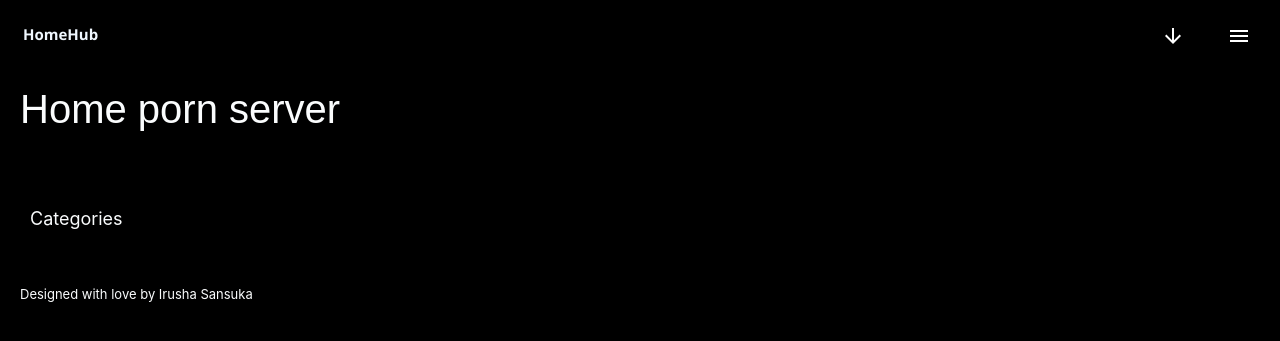
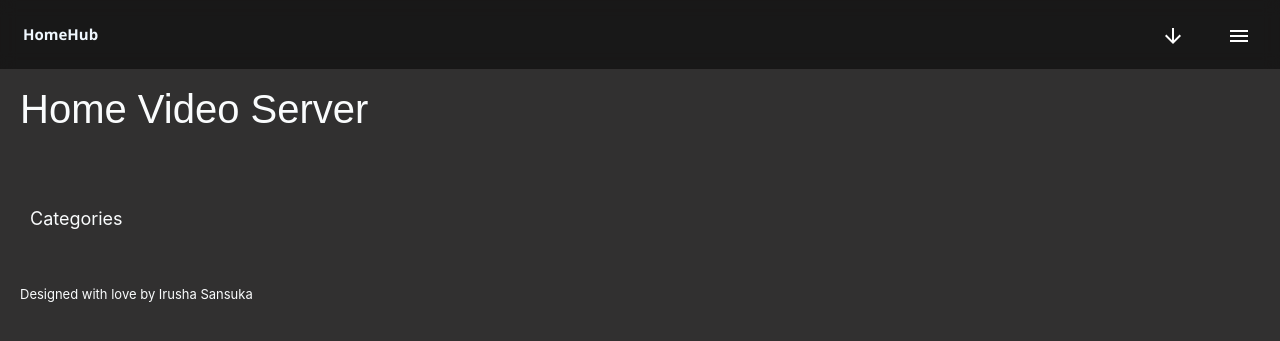
Before and after one commit to irusha/HomeVideoServer, a Flask app: template templates/index_m.html in a window 1280 px wide. Shown: the top 341 px of the page. Run offline with Flask 2, Linux system fonts and the light colour scheme; the template is opened without the code that fills it, so the values that code supplies are empty; parts of the project's set-up code (start-up, migrations or seed data) failed here and were passed over; some libraries are stand-ins or nearby versions.

Commit message:
DId small changes

```diff
--- a/static/size_adjust.js
+++ b/static/size_adjust.js
@@ -14,8 +14,8 @@ window.onload = function () {
     else{
       for (let index = 0; index < thumbnails.length; index++) {
         const element = thumbnails[index];
-        element.style.width = document.body.clientWidth - 40 + "px"
-        element.style.margin = "10px";
+        element.style.width = document.body.clientWidth - 20 + "px"
+        element.style.margin = "0px";
       }
     }
 
@@ -41,8 +41,8 @@ window.addEventListener("resize", function (event) {
     else{
       for (let index = 0; index < thumbnails.length; index++) {
         const element = thumbnails[index];
-        element.style.width = document.body.clientWidth - 40 + "px"
-        element.style.margin = "10px";
+        element.style.width = document.body.clientWidth - 20 + "px"
+        element.style.margin = "0px";
       }
     }
 
--- a/static/styles.css
+++ b/static/styles.css
@@ -45,7 +45,7 @@ body {
     position: relative;
     margin: 0;
     /*background: rgba(0, 0, 0, 0.4) url(background.jpg);*/
-    background: black;
+    background: rgb(49, 48, 48);
     background-attachment: fixed;
     background-position: center;
     background-repeat: no-repeat;
@@ -100,7 +100,7 @@ body {
     padding-top: 10px;
     border-radius: 20px;
     padding-bottom: 30px;
-    background-color: rgba(0, 0, 0, 0.45);
+    background-color: rgba(0, 0, 0, 0);
 }
 
 .img_container_d {
@@ -110,7 +110,7 @@ body {
     border-radius: 20px;
     width: auto;
     padding-bottom: 30px;
-    background-color: rgba(0, 0, 0, 0.45);
+    background-color: rgba(0, 0, 0, 0);
 }
 
 #folderlist {
@@ -218,3 +218,7 @@ body {
     border-style: dashed;
     border-radius: 10px;
 }
+
+a{
+    text-decoration: none;
+}
--- a/templates/about.html
+++ b/templates/about.html
@@ -101,7 +101,7 @@
 </h3>
 <div style="margin: 20px"><li class="paragraph">
     You have to copy all of your videos to be displayed into <span style='color:darksalmon; font-style: italic;'>"/static/Videos"</span> folder.
-    Otherwise we won't able to find them.
+    Otherwise we won't be able to find them.
 </li>
 </div>
 
@@ -111,7 +111,7 @@
 </li>
 </div>
 <div style="margin: 20px"><li class="paragraph">
-    This program never connects to the internet (Refer the code). So we can guarantee a 100% privace protectiton.
+    This program never connects to the internet (Refer the code). So we can guarantee a 100% privacy protection.
 </li>
 </div>
 </br>
--- a/templates/folder_view.html
+++ b/templates/folder_view.html
@@ -15,7 +15,7 @@
         <div>
             <h1
                 style="font-family: Arial, Helvetica, sans-serif; orientation: center; color: rgb(250, 252, 253); margin-left: 20px; font-size: 40px; text-decoration: none;">
-                Home porn server</h1>
+                Home Video Server</h1>
         </div>
     </a>
     <p id="desc_para">{{name}}</p>
--- a/templates/folder_view_m.html
+++ b/templates/folder_view_m.html
@@ -69,7 +69,7 @@
         <div>
             <h1
                 style="font-family: Arial, Helvetica, sans-serif; orientation: center; color: rgb(250, 252, 253); margin-left: 20px; font-size: 40px; text-decoration: none;">
-                Home porn server</h1>
+                Home Video Server</h1>
         </div>
     </a>
     <p id="desc_para">{{name}}</p>
--- a/templates/index.html
+++ b/templates/index.html
@@ -16,10 +16,10 @@
         <div>
             <h1
                 style="font-family: Arial, Helvetica, sans-serif; orientation: center; color: rgb(250, 252, 253); margin-left: 20px; font-size: 40px; text-decoration: none;">
-                Home porn server</h1>
+                Home Video Server</h1>
         </div>
     </a>
-    <p id="desc_para">Your's own porn gallery</p>
+    <p id="desc_para">Your's own video gallery</p>
 
     <div style="position: center;" class="img_container_d">
         <div class="sub_img_container">
--- a/templates/index_m.html
+++ b/templates/index_m.html
@@ -67,7 +67,7 @@
         <div>
             <h1
                 style="font-family: Arial, Helvetica, sans-serif; orientation: center; color: rgb(250, 252, 253); margin-left: 20px; font-size: 40px; text-decoration: none;">
-                Home porn server</h1>
+                Home Video Server</h1>
         </div>
     </a>
     <p id="desc_para">{{video_name}}</p>
--- a/templates/video_display.html
+++ b/templates/video_display.html
@@ -14,7 +14,7 @@
         <div>
             <h1
                 style="font-family: Arial, Helvetica, sans-serif; orientation: center; color: rgb(250, 252, 253); margin-left: 20px; font-size: 40px; text-decoration: none;">
-                Home porn server
+                Home Video Server
             </h1>
         </div>
     </a>
--- a/templates/video_display_m.html
+++ b/templates/video_display_m.html
@@ -67,7 +67,7 @@
         <div>
             <h1
                 style="font-family: Arial, Helvetica, sans-serif; orientation: center; color: rgb(250, 252, 253); margin-left: 20px; font-size: 40px; text-decoration: none;">
-                Home porn server</h1>
+                Home Video Server</h1>
         </div>
     </a>
     <p id="desc_para">{{video_name}}</p>
```
